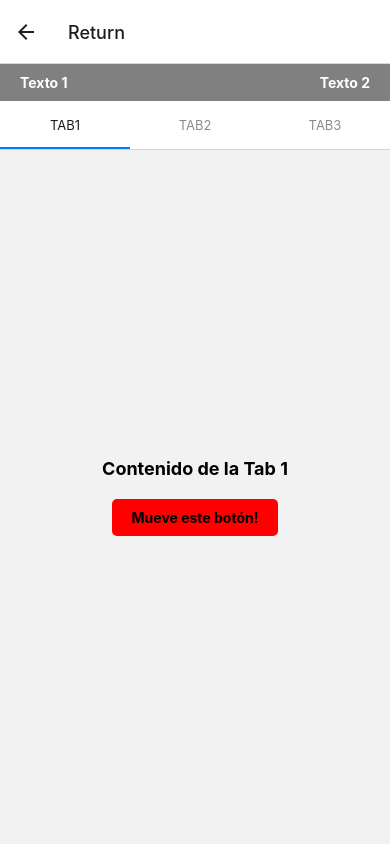
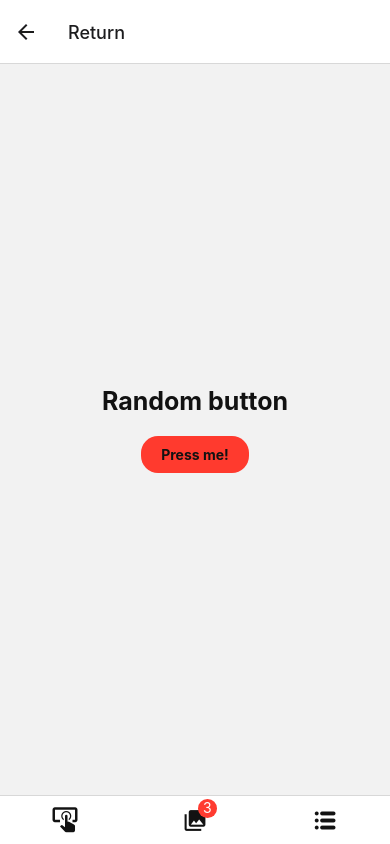
Before and after one commit to itziarmensa/SeminariReactNative, a React Native app: screen /Home in a window 390 px wide. Built offline with nearby package versions, Linux system fonts and the light colour scheme.

Commit message:
images to tabs & more

```diff
--- a/App.tsx
+++ b/App.tsx
@@ -7,7 +7,7 @@ import MainContainer from './components/Containers/MainContainer';
 import HomeScreen from './components/Screens/HomeScreen';
 import LoginScreen from './components/Screens/LoginScreen';
 import RegisterScreen from './components/Screens/RegisterScreen';
-import test2HomeScreen from './components/Screens/test2HomeScreen';
+import test2HomeScreen from './components/Screens/HomeScreen';
 // import { StyleSheet, Text, View, TextInput, Alert, TouchableOpacity } from 'react-native';
 
 const Stack=createStackNavigator();
@@ -28,7 +28,7 @@ function App(){
       <Stack.Navigator>
       <Stack.Screen name='Login' options={{headerShown: false}} component={LoginScreen} />
       <Stack.Screen name='Register' options={{headerShown: false}} component={RegisterScreen} />
-      <Stack.Screen name="Home" options={{title: 'Return'}} component={test2HomeScreen}/>
+      <Stack.Screen name="Home" options={{title: 'Return'}} component={HomeScreen}/>
       </Stack.Navigator>
     </NavigationContainer>
   );
--- a/components/Screens/HomeScreen.tsx
+++ b/components/Screens/HomeScreen.tsx
@@ -1,62 +1,155 @@
-import React from 'react';
-import { View, Text, StyleSheet } from 'react-native';
-import { createMaterialTopTabNavigator } from '@react-navigation/material-top-tabs';
+import React, { useState } from 'react';
+import { StyleSheet, Text, View, TouchableOpacity, Animated, Image } from 'react-native';
+import { createBottomTabNavigator } from '@react-navigation/bottom-tabs';
 
-const Tab = createMaterialTopTabNavigator();
+//Importamos iconos https://icons.expo.fyi/
+import { MaterialIcons } from '@expo/vector-icons';
+import { Fontisto } from '@expo/vector-icons';
+import { MaterialCommunityIcons } from '@expo/vector-icons';
+
+const Tab = createBottomTabNavigator();
 
 function HomeScreen() {
   return (
-    <View style={{ flex: 1 }}>
-      <View style={styles.header}>
-        <Text style={styles.headerText}>Texto 1</Text>
-        <Text style={styles.headerText}>Texto 2</Text>
-      </View>
       <Tab.Navigator>
-        <Tab.Screen name="Tab1" component={Tab1Screen} />
-        <Tab.Screen name="Tab2" component={Tab2Screen} />
-        <Tab.Screen name="Tab3" component={Tab3Screen} />
+        <Tab.Screen
+        name="Crazy button"
+        component={Tab1Screen}
+        options={{ headerShown: false, tabBarShowLabel: false,
+          tabBarIcon: ({color, size}) =>
+            (<MaterialCommunityIcons name="gesture-tap-button" size={30} color="#121212"/>)
+        }}
+        />
+        <Tab.Screen
+        name="Photo page"
+        component={Tab2Screen}
+        options={{ headerShown: false, tabBarShowLabel: false, tabBarBadge: 3,
+          tabBarIcon: ({color, size}) =>
+            (<MaterialIcons name="photo-library" size={25} color="#121212"/>)
+        }}
+        />
+        <Tab.Screen name="List page"
+        component={Tab3Screen}
+        options={{ headerShown: false, tabBarShowLabel: false,
+          tabBarIcon: ({color, size}) =>
+            (<Fontisto name="nav-icon-list-a" size={18} color="#121212"/>)
+        }}
+        />
       </Tab.Navigator>
-    </View>
   );
 }
 
 function Tab1Screen() {
+  const [animation] = useState(new Animated.ValueXY({ x: 0, y: 0}));
+
+  const handlePressIn = () => {
+    Animated.spring(animation, {
+      toValue: { x: (Math.ceil((Math.random() - 0.5) * 2) < 1 ? -1 : 1)*Math.random()*150,
+                 y: (Math.ceil((Math.random() - 0.5) * 2) < 1 ? -1 : 1)*Math.random()*250 },
+      useNativeDriver: false,
+    }).start();
+  };
+
   return (
-    <View style={{ flex: 1, justifyContent: 'center', alignItems: 'center' }}>
-      <Text>Contenido de la Tab 1</Text>
+    <View style={styles.tabContainer}>
+      <Text style={styles.tabTitle}>Random button</Text>
+      <TouchableOpacity
+        style={styles.tabButton}
+        onPressIn={handlePressIn}
+        activeOpacity={0.7}
+      >
+        <Animated.Text
+          style={[
+            styles.tabButtonText,
+            {
+              transform: [
+                { translateX: animation.x },
+                { translateY: animation.y },
+              ],
+            },
+          ]}
+        >
+          Press me!
+        </Animated.Text>
+      </TouchableOpacity>
     </View>
   );
 }
 
 function Tab2Screen() {
   return (
-    <View style={{ flex: 1, justifyContent: 'center', alignItems: 'center' }}>
-      <Text>Contenido de la Tab 2</Text>
+    <View style={styles.tabContainer}>
+      <Text style={styles.tabTitle}>Photo page</Text>
+      <Image
+        style={{ width: 350, height: 255}}
+        source={{uri: 'https://www.meme-arsenal.com/memes/73770917d803b560114e0cf5e9d8a870.jpg'}}
+      />
       </View>
   );
 }
 
 function Tab3Screen() {
   return (
-    <View style={{ flex: 1, justifyContent: 'center', alignItems: 'center' }}>
-      <Text>Contenido de la Tab 3</Text>
+    <View style={styles.tabContainer}>
+      <Text style={styles.tabTitle}>Contenido de la Tab 3</Text>
     </View>
   );
 }
 
 const styles = StyleSheet.create({
+        container: {
+        flex: 1,
+        alignItems: 'center',
+        justifyContent: 'center',
+        },
+        title: {
+        fontSize: 20,
+        fontWeight: 'bold',
+        marginBottom: 20,
+        },
+        button: {
+        backgroundColor: 'blue',
+        paddingVertical: 10,
+        paddingHorizontal: 20,
+        borderRadius: 5,
+        },
+        buttonText: {
+        color: 'white',
+        fontWeight: 'bold',
+        },
+        tabContainer: {
+        flex: 1,
+        alignItems: 'center',
+        justifyContent: 'center',
+        },
+        tabTitle: {
+        fontSize: 25,
+        fontWeight: 'bold',
+        marginBottom: 20,
+        color: '#121212'
+        },
+        tabButton: {
+        backgroundColor: '#FF3A2E',
+        paddingVertical: 10,
+        paddingHorizontal: 20,
+        borderRadius: 17,
+        },
+        tabButtonText: {
+        color: '#121212',
+        fontWeight: 'bold',
+        },
         header: {
         flexDirection: 'row',
         justifyContent: 'space-between',
         alignItems: 'center',
+        backgroundColor: 'gray',
         paddingHorizontal: 20,
         paddingVertical: 10,
-    backgroundColor: 'lightblue',
         },
         headerText: {
-    fontSize: 18,
+        color: 'white',
         fontWeight: 'bold',
         },
 });
 
-export default HomeScreen
+export default HomeScreen;
--- a/components/Screens/test2HomeScreen.tsx
+++ /dev/null
@@ -1,166 +0,0 @@
-import React, { useState } from 'react';
-import { StyleSheet, Text, View, TouchableOpacity, Animated } from 'react-native';
-import { createMaterialTopTabNavigator } from '@react-navigation/material-top-tabs';
-
-const Tab = createMaterialTopTabNavigator();
-
-function Test2HomeScreen() {
-  const [animation] = useState(new Animated.ValueXY({ x: 0, y: 0 }));
-
-  const handlePressIn = () => {
-    Animated.spring(animation, {
-      toValue: { x: Math.random() * 300, y: Math.random() * 500 },
-      useNativeDriver: false,
-    }).start();
-  };
-
-  return (
-    <View style={styles.container}>
-      <Text style={styles.title}>Test Home Screen</Text>
-      <TouchableOpacity
-        style={styles.button}
-        onPressIn={handlePressIn}
-        activeOpacity={0.7}
-      >
-        <Animated.Text
-          style={[
-            styles.buttonText,
-            {
-              transform: [
-                { translateX: animation.x },
-                { translateY: animation.y },
-              ],
-            },
-          ]}
-        >
-          Press me!
-        </Animated.Text>
-      </TouchableOpacity>
-    </View>
-  );
-}
-
-function Tab1Screen() {
-  const [animation] = useState(new Animated.ValueXY({ x: 0, y: 0 }));
-
-  const handlePressIn = () => {
-    Animated.spring(animation, {
-      toValue: { x: Math.random() * 200, y: Math.random() * 400 },
-      useNativeDriver: false,
-    }).start();
-  };
-
-  return (
-    <View style={styles.tabContainer}>
-      <Text style={styles.tabTitle}>Contenido de la Tab 1</Text>
-      <TouchableOpacity
-        style={styles.tabButton}
-        onPressIn={handlePressIn}
-        activeOpacity={0.7}
-      >
-        <Animated.Text
-          style={[
-            styles.tabButtonText,
-            {
-              transform: [
-                { translateX: animation.x },
-                { translateY: animation.y },
-              ],
-            },
-          ]}
-        >
-          Mueve este botón!
-        </Animated.Text>
-      </TouchableOpacity>
-    </View>
-  );
-}
-
-function Tab2Screen() {
-  return (
-    <View style={styles.tabContainer}>
-      <Text style={styles.tabTitle}>Contenido de la Tab 2</Text>
-    </View>
-  );
-}
-
-function Tab3Screen() {
-  return (
-    <View style={styles.tabContainer}>
-      <Text style={styles.tabTitle}>Contenido de la Tab 3</Text>
-    </View>
-  );
-}
-
-function test2HomeScreen() {
-  return (
-    <View style={{ flex: 1 }}>
-      <View style={styles.header}>
-        <Text style={styles.headerText}>Texto 1</Text>
-        <Text style={styles.headerText}>Texto 2</Text>
-      </View>
-      <Tab.Navigator>
-        <Tab.Screen name="Tab1" component={Tab1Screen} />
-        <Tab.Screen name="Tab2" component={Tab2Screen} />
-        <Tab.Screen name="Tab3" component={Tab3Screen} />
-      </Tab.Navigator>
-    </View>
-  );
-}
-
-const styles = StyleSheet.create({
-        container: {
-        flex: 1,
-        alignItems: 'center',
-        justifyContent: 'center',
-        },
-        title: {
-        fontSize: 20,
-        fontWeight: 'bold',
-        marginBottom: 20,
-        },
-        button: {
-        backgroundColor: 'blue',
-        paddingVertical: 10,
-        paddingHorizontal: 20,
-        borderRadius: 5,
-        },
-        buttonText: {
-        color: 'white',
-        fontWeight: 'bold',
-        },
-        tabContainer: {
-        flex: 1,
-        alignItems: 'center',
-        justifyContent: 'center',
-        },
-        tabTitle: {
-        fontSize: 18,
-        fontWeight: 'bold',
-        marginBottom: 20,
-        },
-        tabButton: {
-        backgroundColor: 'red',
-        paddingVertical: 10,
-        paddingHorizontal: 20,
-        borderRadius: 5,
-        },
-        tabButtonText: {
-        color: 'black',
-        fontWeight: 'bold',
-        },
-        header: {
-        flexDirection: 'row',
-        justifyContent: 'space-between',
-        alignItems: 'center',
-        backgroundColor: 'gray',
-        paddingHorizontal: 20,
-        paddingVertical: 10,
-        },
-        headerText: {
-        color: 'white',
-        fontWeight: 'bold',
-        },
-        });
-
-        export default test2HomeScreen;
```
Also changed, not shown: components/Screens/testHomeScreen.tsx (deleted, +0 -63 lines), assets/logo.png (added). Lines whose indentation alone changed are shown as unchanged.
